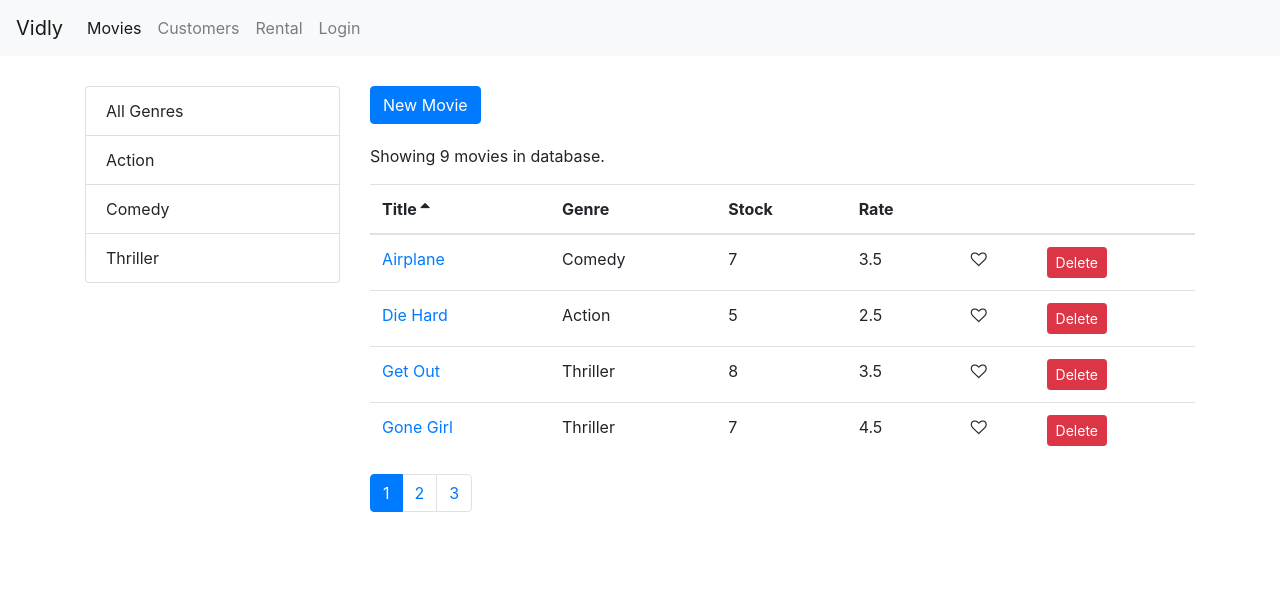
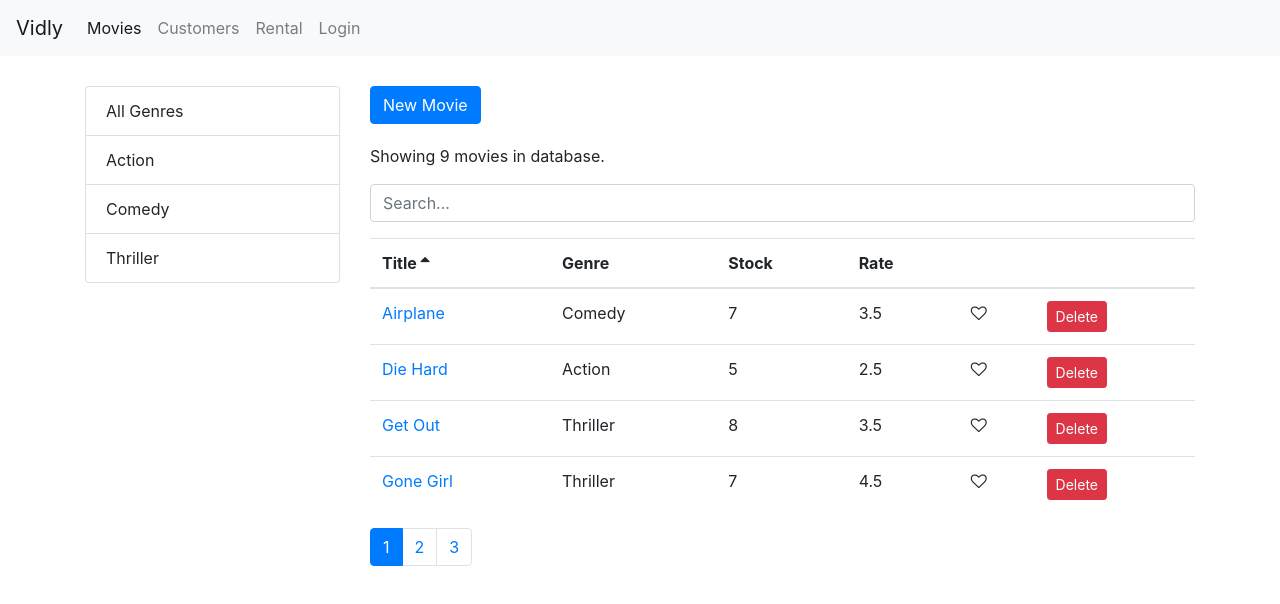
Before and after one commit to Jasonngyt/Vidly, a React (Create React App) app: page /movies in a window 1280 px wide. Shown: the top 604 px of the page. Built offline with nearby package versions, Linux system fonts and the light colour scheme.

Commit message:
Search Movies

```diff
--- a/src/components/movies.js
+++ b/src/components/movies.js
@@ -7,6 +7,7 @@
 import MoviesTable from './moviesTable';
 import _ from 'lodash';
 import { Link } from 'react-router-dom';
+import SearchBox from './searchBox';
 
 class Movies extends Component {
   state = {
@@ -14,6 +15,8 @@
     genres: [],
     currentPage: 1,
     pageSize: 4,
+    searchQuery: '',
+    selectedGenre: null,
     sortColumn: { path: 'title', order: 'asc' },
   };
 
@@ -41,7 +44,11 @@
   };
 
   handleGenreSelect = (genre) => {
-    this.setState({ selectedGenre: genre, currentPage: 1 });
+    this.setState({ selectedGenre: genre, searchQuery: '', currentPage: 1 });
+  };
+
+  handleSearch = (query) => {
+    this.setState({ searchQuery: query, selectedGenre: null, currentPage: 1 });
   };
 
   handleSort = (sortColumn) => {
@@ -55,12 +62,17 @@
       selectedGenre,
       movies: allMovies,
       sortColumn,
+      searchQuery,
     } = this.state;
 
-    const filtered =
-      selectedGenre && selectedGenre._id
-        ? allMovies.filter((m) => m.genre._id === selectedGenre._id)
-        : allMovies;
+    let filtered = allMovies;
+
+    if (searchQuery)
+      filtered = allMovies.filter((m) =>
+        m.title.toLowerCase().startsWith(searchQuery.toLowerCase())
+      );
+    else if (selectedGenre && selectedGenre._id)
+      filtered = allMovies.filter((m) => m.genre._id === selectedGenre._id);
 
     const sorted = _.orderBy(filtered, [sortColumn.path], [sortColumn.order]);
 
@@ -71,7 +83,7 @@
 
   render() {
     const { length: count } = this.state.movies;
-    const { pageSize, currentPage, sortColumn } = this.state;
+    const { pageSize, currentPage, sortColumn, searchQuery } = this.state;
 
     if (count === 0) return <p>There are no movies in the database.</p>;
 
@@ -96,6 +108,9 @@
             New Movie
           </Link>
           <p>Showing {totalCount} movies in database.</p>
+
+          <SearchBox value={searchQuery} onChange={this.handleSearch} />
+
           <MoviesTable
             movies={movies}
             sortColumn={sortColumn}
--- /dev/null
+++ b/src/components/searchBox.js
@@ -0,0 +1,15 @@
+import React from 'react';
+
+const SearchBox = ({ value, onChange }) => {
+  return (
+    <input
+      type='text'
+      name='query'
+      className='form-control my-3'
+      placeholder='Search...'
+      onChange={(e) => onChange(e.currentTarget.value)}
+    />
+  );
+};
+
+export default SearchBox;
```
